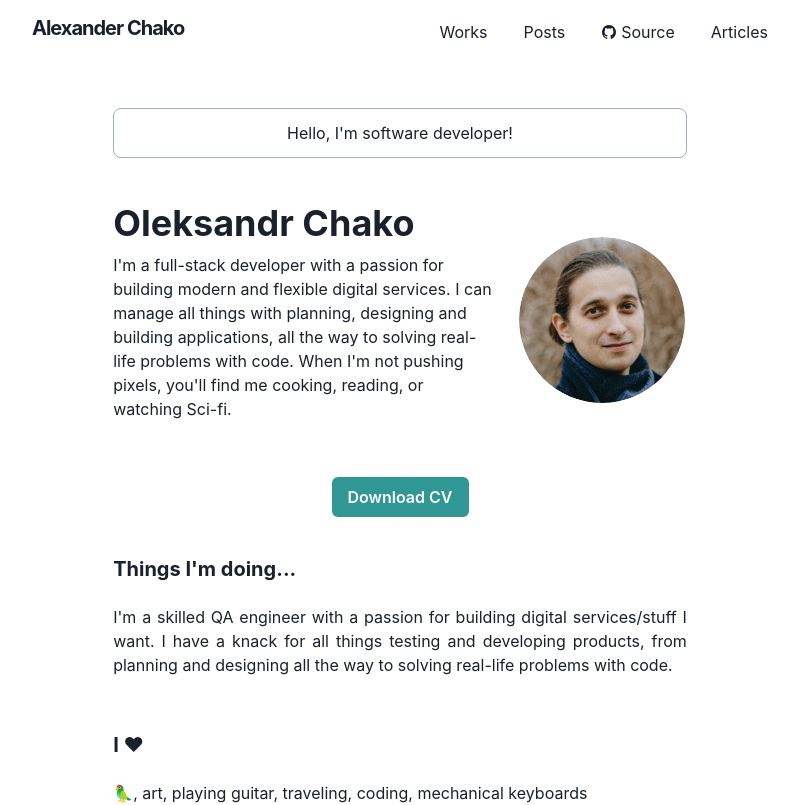
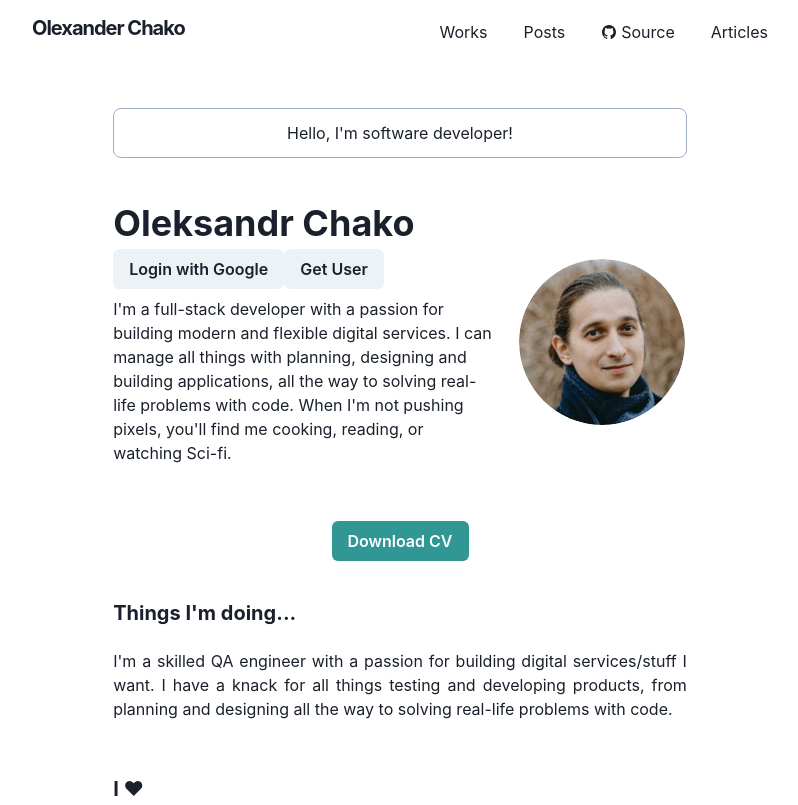
Before and after one commit to ochako222/ochako-react, a React (Create React App) app: page / in a window 1280 px wide. Shown: the top 805 px of the page, without its empty margins (240-1038 px from the left). Built offline with nearby package versions, Linux system fonts and the light colour scheme; no server answers.

Commit message:
markdown: WIP

```diff
--- a/src/components/Navbar.tsx
+++ b/src/components/Navbar.tsx
@@ -1,5 +1,6 @@
 import {
     Box,
+    Button,
     Container,
     Flex,
     Heading,
@@ -13,8 +14,23 @@ import {
 import React from 'react';
 import { IoLogoGithub } from 'react-icons/io5';
 import { HamburgerIcon } from '@chakra-ui/icons';
+import { useAuth } from '../context/AuthContext';
 
-export const Navbar: React.FC = () => (
+export const Navbar: React.FC = () => {
+    const { currentUser } = useAuth();
+
+    const logo = () => {
+        if (currentUser === 'a.chako2012@gmail.com') {
+            return <Button>Log out</Button>;
+        }
+        return (
+            <Heading as="h1" size="md" letterSpacing="tighter">
+                Olexander Chako
+            </Heading>
+        );
+    };
+
+    return (
         <header>
             <Box
                 position="relative"
@@ -26,9 +42,7 @@ export const Navbar: React.FC = () => (
                 <Container display="flex" p={2} maxW="container.md">
                     <Flex align="center" mr={5}>
                         <Link p={2} href="/" style={{ color: 'inherit', textDecoration: 'none' }}>
-                        <Heading as="h1" size="md" letterSpacing="tighter">
-                            Alexander Chako
-                        </Heading>
+                            {logo()}
                         </Link>
                     </Flex>
                     <Flex
@@ -65,7 +79,12 @@ export const Navbar: React.FC = () => (
                     </Flex>
 
                     {/* @ts-ignore */}
-                <Box align="right" flex={1} ml={2} display={{ base: 'inline-block', md: 'none' }}>
+                    <Box
+                        align="right"
+                        flex={1}
+                        ml={2}
+                        display={{ base: 'inline-block', md: 'none' }}
+                    >
                         <Menu isLazy id="navbar-menu">
                             <MenuButton
                                 as={IconButton}
@@ -109,5 +128,6 @@ export const Navbar: React.FC = () => (
             </Box>
         </header>
     );
+};
 
 export default Navbar;
--- /dev/null
+++ b/src/context/AuthContext.tsx
@@ -0,0 +1,39 @@
+import { GoogleAuthProvider, signInWithPopup, UserCredential } from 'firebase/auth';
+import React, { useContext, useState, useEffect } from 'react';
+import { auth } from '../firebase-config';
+
+const AuthContext = React.createContext({
+    currentUser: '',
+    login: () => {}
+});
+
+export function useAuth() {
+    return useContext(AuthContext);
+}
+
+export function AuthProvider({ children }: any) {
+    const [currentUser, setCurrentUser] = useState();
+
+    async function login() {
+        const provider = new GoogleAuthProvider();
+
+        const result = await signInWithPopup(auth, provider);
+
+        setCurrentUser(result.user.email);
+    }
+
+    // useEffect(() => {
+    //     const unsubscribe = auth.onAuthStateChanged((user: any) => {
+    //         setCurrentUser(user);
+    //     });
+
+    //     unsubscribe();
+    // }, []);
+
+    const value = {
+        currentUser,
+        login
+    };
+
+    return <AuthContext.Provider value={value}>{children}</AuthContext.Provider>;
+}
--- a/src/firebase-config.js
+++ b/src/firebase-config.js
@@ -1,16 +1,33 @@
 import { initializeApp } from 'firebase/app';
 import { getDatabase } from 'firebase/database';
+import { getAuth, GoogleAuthProvider, signInWithPopup } from 'firebase/auth';
+
+console.log(process.env);
 
 const firebaseConfig = {
-    apiKey: 'AIzaSyBNghR9OimZqPRsTCBuBwZaJCSOOKtjAR4',
-    authDomain: 'alex-pomidoro.firebaseapp.com',
-    databaseURL: 'https://alex-pomidoro-default-rtdb.europe-west1.firebasedatabase.app',
-    projectId: 'alex-pomidoro',
-    storageBucket: 'alex-pomidoro.appspot.com',
-    messagingSenderId: '752885762949',
-    appId: '1:752885762949:web:0d3c31a1301995112352ec'
+    apiKey: process.env.REACT_APP_FIREBASE_API_KEY,
+    authDomain: process.env.REACT_APP_AUTH_DOMAIN,
+    databaseURL: process.env.REACT_APP_DATABASE_URL,
+    projectId: process.env.REACT_APP_PROJECT_ID,
+    storageBucket: process.env.REACT_APP_STORAGE_BUCKET,
+    messagingSenderId: process.env.REACT_APP_MESSAGING_SENDER_ID,
+    appId: process.env.REACT_APP_APP_ID
 };
 
 const app = initializeApp(firebaseConfig);
+export const auth = getAuth(app);
+
+// const provider = new GoogleAuthProvider();
+
+// export const signInWithGoogle = () => {
+//     signInWithPopup(auth, provider)
+//         .then((result) => {
+//             // localStorage.setItem();
+//             console.log(result);
+//         })
+//         .catch((error) => {
+//             console.log(error);
+//         });
+// };
 
 export const db = getDatabase(app);
--- a/src/pages/Home.tsx
+++ b/src/pages/Home.tsx
@@ -1,5 +1,5 @@
 import { Box, chakra, Image, Container, Heading, Button, Grid, GridItem } from '@chakra-ui/react';
-import React from 'react';
+import React, { useContext } from 'react';
 import styled from '@emotion/styled';
 import { IoLogoWhatsapp, IoLogoLinkedin, IoLogoJavascript } from 'react-icons/io5';
 import { FaTelegramPlane, FaReact } from 'react-icons/fa';
@@ -15,6 +15,7 @@ import {
     SiMongodb,
     SiPostgresql
 } from 'react-icons/si';
+import { useAuth } from '../context/AuthContext';
 
 const ProfileImage = chakra(Image, {
     shouldForwardProp: (prop) => ['width', 'height', 'src', 'alt'].includes(prop)
@@ -30,6 +31,12 @@ const Social = styled.a`
 `;
 
 export const Home: React.FC = () => {
+    const { login, currentUser } = useAuth();
+
+    const handleFoo = async () => {
+        await login();
+    };
+
     return (
         <Container py={5}>
             <Box
@@ -47,6 +54,8 @@ export const Home: React.FC = () => {
                 <Box flexGrow={1}>
                     <Heading as="h2" variant="page-title">
                         Oleksandr Chako
+                        <Button onClick={handleFoo}>Login with Google</Button>
+                        <Button onClick={() => console.log(currentUser)}>Get User</Button>
                     </Heading>
                     <p>
                         I&apos;m a full-stack developer with a passion for building modern and
--- a/src/pages/Posts.tsx
+++ b/src/pages/Posts.tsx
@@ -2,8 +2,7 @@ import { Box, Container, Heading, SimpleGrid } from '@chakra-ui/react';
 import React from 'react';
 import { GridItem } from '../components/GridItem';
 
-export const Posts: React.FC = () => {
-    return (
+export const Posts: React.FC = () => (
     <Container py={5}>
         <Box>
             <Heading as="h3" fontSize={20} mb={4}>
@@ -32,6 +31,5 @@ export const Posts: React.FC = () => {
         </Box>
     </Container>
 );
-};
 
 export default Posts;
--- a/src/pages/Work.tsx
+++ b/src/pages/Work.tsx
@@ -2,8 +2,7 @@ import { Box, Container, Heading, SimpleGrid } from '@chakra-ui/react';
 import React from 'react';
 import { WorkGridItem } from '../components/WorkGridItem';
 
-export const Work: React.FC = () => {
-    return (
+export const Work: React.FC = () => (
     <Container py={5}>
         <Heading as="h3" fontSize={20} mb={4}>
             Recent Works
@@ -25,6 +24,5 @@ export const Work: React.FC = () => {
         </Box>
     </Container>
 );
-};
 
 export default Work;
```
Also changed, not shown: src/App.tsx (+6 -5 lines), package.json (indentation only), 2 other files (tests, documents, lock files or other folders). Lines whose indentation alone changed are shown as unchanged.
